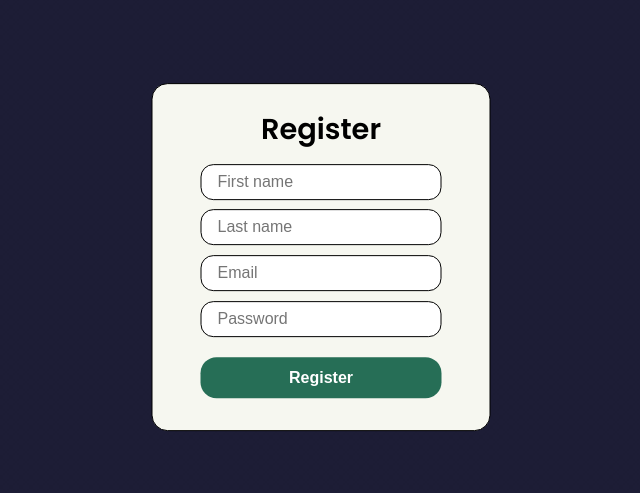
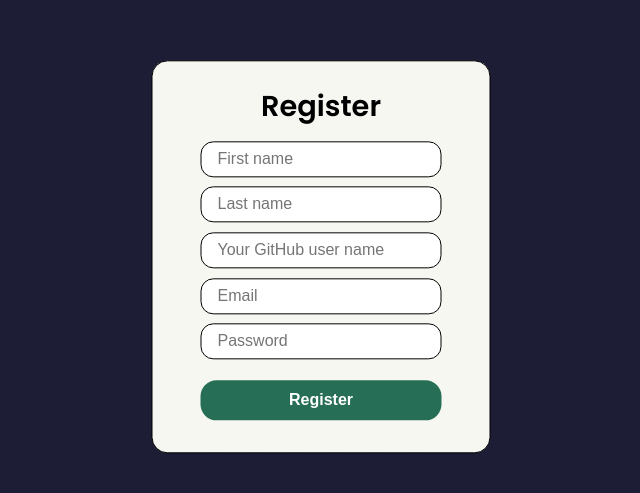
Before and after one commit to babaquero07/react-challenge, a React (Create React App) app: page /register in a window 1280 px wide. Shown: the part 143-636 px from the top of the page, without its empty margins (319-959 px from the left). Built offline with nearby package versions, Linux system fonts and the light colour scheme.

Commit message:
Cambio en el registro

```diff
--- a/src/Components/RegisterForm/RegisterForm.jsx
+++ b/src/Components/RegisterForm/RegisterForm.jsx
@@ -12,12 +12,14 @@ const RegisterForm = () => {
     initialValues: {
       firstName: "",
       lastName: "",
+      gitHubUserName: "",
       email: "",
       password: "",
     },
     validationSchema: Yup.object({
       firstName: Yup.string().required("Required"),
       lastName: Yup.string().required("Required"),
+      gitHubUserName: Yup.string().required("Required"),
       email: Yup.string().email("Invalid email address").required("Required"),
       password: Yup.string()
         .required("Password is required")
@@ -65,6 +67,19 @@ const RegisterForm = () => {
       ) : null}
 
       <input
+        id="gitHubUserName"
+        name="gitHubUserName"
+        type="text"
+        placeholder="Your GitHub user name"
+        onChange={formik.handleChange}
+        onBlur={formik.handleBlur}
+        value={formik.values.gitHubUserName}
+      />
+      {formik.touched.gitHubUserName && formik.errors.gitHubUserName ? (
+        <div className={style.inputError}>{formik.errors.gitHubUserName}</div>
+      ) : null}
+
+      <input
         id="email"
         name="email"
         type="email"
```
